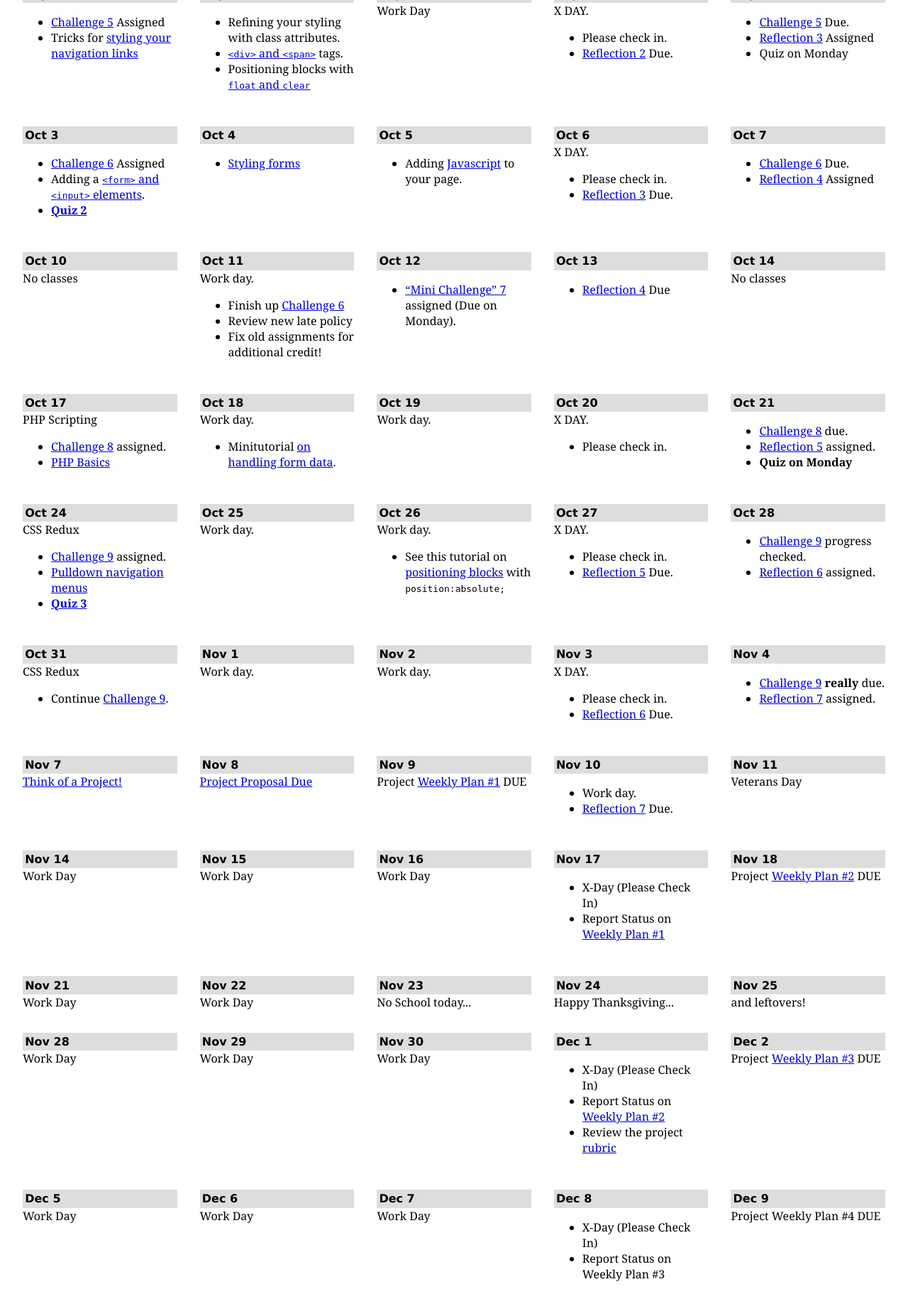
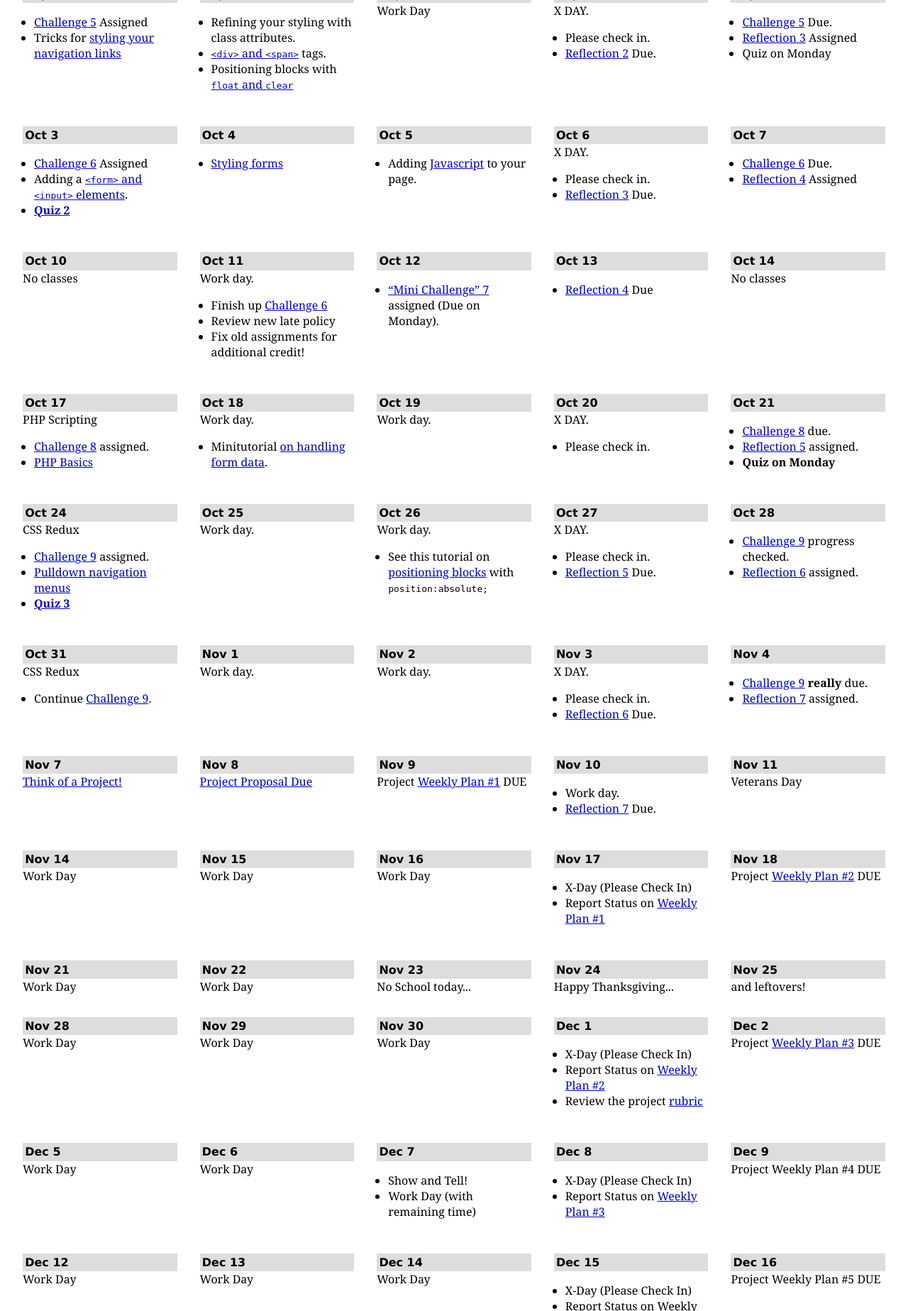
Before and after one commit to tiggerntatie/webdesign, a PHP site: page /calendar.html in a window 1280 px wide. Shown: the part 765-2612 px from the top of the page at 71% size. Run offline with PHP 8.4, Linux system fonts and the light colour scheme.

Commit message:
First show and tell event added to calendar. Calendar style modified to let <ul> use space more efficiently

```diff
--- a/calendar.html
+++ b/calendar.html
@@ -390,12 +390,15 @@
           Work Day
         </td>
         <td><div class="date">Dec 7</div>
-          Work Day
+          <ul>
+            <li>Show and Tell!</li>
+            <li>Work Day (with remaining time)</li>
+          </ul>
         </td>
         <td><div class="date">Dec 8</div>
           <ul>
             <li>X-Day (Please Check In)</li>
-            <li>Report Status on Weekly Plan #3</li>
+            <li>Report Status on <a href="http://www.netdenizen.org/webdesign/assignweekly.html">Weekly Plan #3</a></li>
           </ul>
         </td>
         <td><div class="date">Dec 9</div>
--- a/screen.css
+++ b/screen.css
@@ -34,7 +34,7 @@ table th {
 }
 
 table td {
-  border: 0px solid #eee;
+  border: 0 solid #eee;
   padding: 1em;
   background: #eee;
 }
@@ -55,7 +55,7 @@ table#calendar th {
 }
 
 table#calendar td {
-  border: 0px solid #eee;
+  border: 0 solid #eee;
   padding: 0.5em;
   width: 20%;
   vertical-align: top;
@@ -67,6 +67,15 @@ table#calendar div.date {
   background: #ddd;
   font-family: verdana, sans-serif;
   font-weight: bold;
+}
+
+table#calendar ul {
+    padding-left: 0;
+    margin-left: 1em;
+}
+
+table#calendar li {
+    margin-left: 0;
 }
 
 /* STUDENTWORK table */
```
